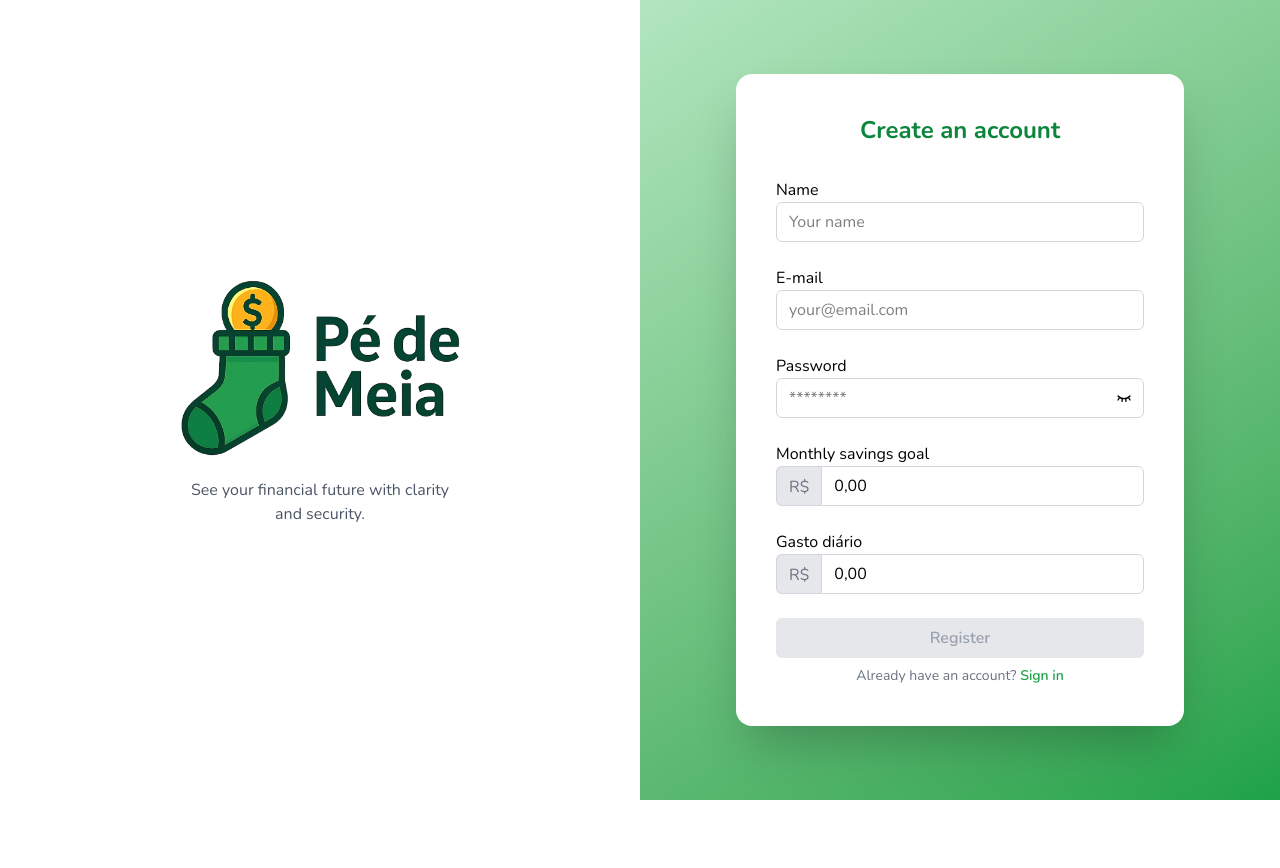
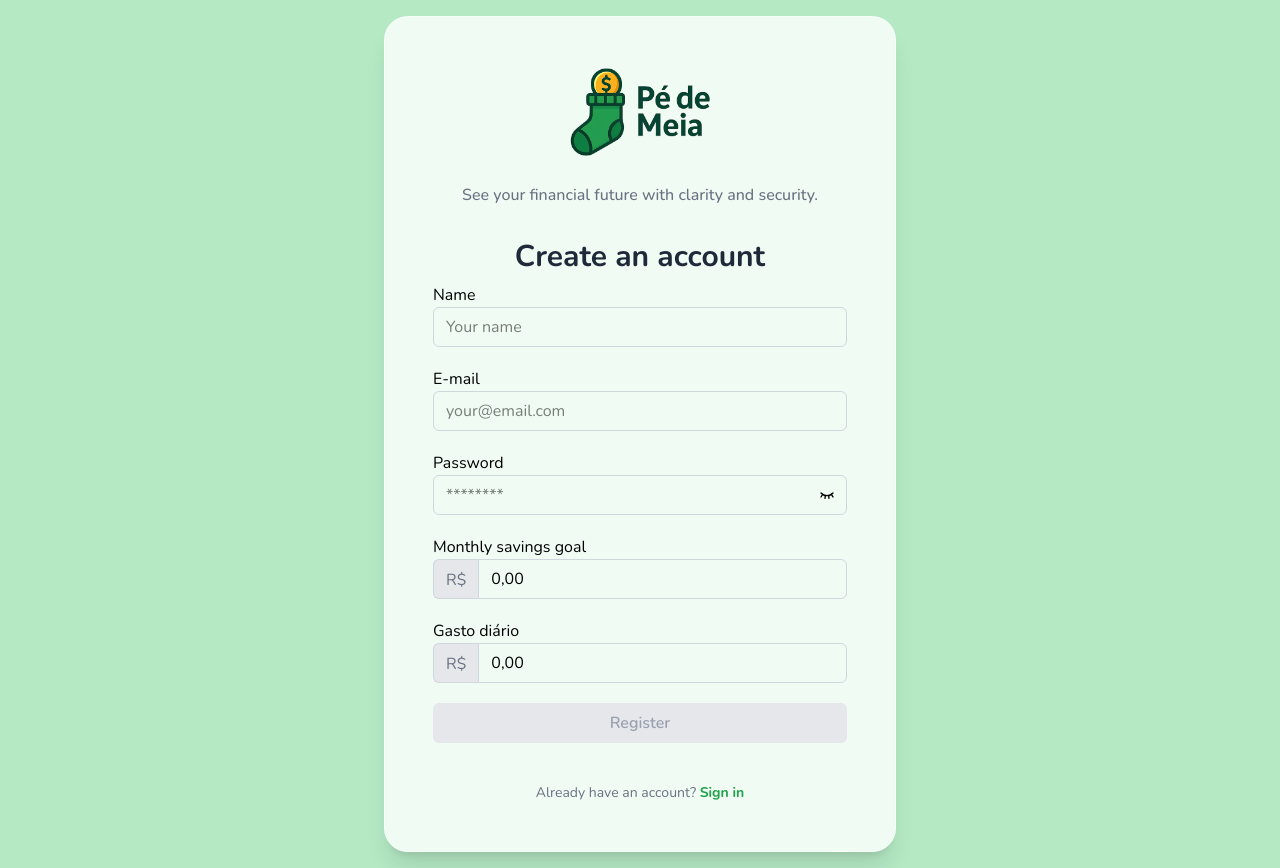
Before and after one commit to GuiPM001/pe-de-meia, a Next.js app: page /en/register in a window 1280 px wide. Before the commit the page ends 800 px from the top, so only its background shows below. Built offline with nearby package versions, Linux system fonts and the light colour scheme; no server answers.

Commit message:
refactor login and register page

```diff
--- a/app/[locale]/(public)/login/page.tsx
+++ b/app/[locale]/(public)/login/page.tsx
@@ -55,19 +55,32 @@ export default function Login() {
   };
 
   return (
-    <div className="flex flex-col lg:flex-row h-screen bg-gradient-to-br from-green-100 to-primary">
-      <div className="flex flex-col items-center justify-center p-8 bg-white lg:w-1/2">
-        <Image alt="Pé de meia logo" src={logo} width={384} height={188} />
-        <p className="text-gray-600 mt-4 max-w-xs text-center">{t("slogan")}</p>
+    <div className="min-h-screen flex items-center justify-center bg-green-hover p-4 relative overflow-hidden">
+
+
+      <div className="bg-white/80 backdrop-blur-xl rounded-3xl shadow-xl p-8 sm:p-12 w-full max-w-lg relative z-10 border border-white/50">
+        <div className="flex flex-col items-center mb-8">
+          <div className="w-48 mb-6">
+            <Image
+              alt="Pé de meia logo"
+              src={logo}
+              width={384}
+              height={188}
+              className="w-full h-auto"
+              priority
+            />
+          </div>
+          <p className="text-gray-500 font-medium text-center text-sm sm:text-base">
+            {t("slogan")}
+          </p>
         </div>
 
-      <div className="flex flex-1 items-center justify-center p-6 sm:p-10">
-        <div className="bg-white rounded-2xl shadow-2xl p-8 sm:p-10 w-full max-w-md">
-          <h2 className="text-2xl font-bold text-primary-dark text-center mb-8">
+        <div className="space-y-6">
+          <h2 className="text-3xl font-nunito font-bold text-gray-800 text-center mb-2">
             {t("login.title")}
           </h2>
 
-          <form onKeyDown={handleKeyDown} className="space-y-6">
+          <form onKeyDown={handleKeyDown} className="space-y-5">
             <Input
               label={t("login.email")}
               placeholder={t("login.emailPlaceholder")}
@@ -78,7 +91,6 @@ export default function Login() {
               onChange={handleForm}
             />
 
-            <div className="flex flex-col gap-3">
             <PasswordInput
               label={t("login.password")}
               placeholder="********"
@@ -87,27 +99,29 @@ export default function Login() {
               value={form.password}
               onChange={handleForm}
             />
-            </div>
 
             <Button
               type="button"
               onClick={submitLogin}
               disabled={loading || !form.email || !form.password}
-              className="w-full"
+              className="w-full py-3 text-lg mt-4 shadow-lg shadow-green-200 hover:shadow-green-300"
             >
               {loading ? t("loading") : t("login.button")}
             </Button>
           </form>
 
           {error && (
-            <span className="text-red-600 text-sm">{error.message}</span>
+            <div className="bg-red-50 text-red-600 px-4 py-3 rounded-xl text-sm font-medium text-center">
+              {error.message}
+            </div>
           )}
 
-          <p className="text-center text-gray-500 text-sm mt-4">
+          <div className="pt-4 text-center">
+            <p className="text-gray-500 text-sm">
               {t("login.register")}{" "}
               <a
                 href="register"
-              className="text-primary hover:underline font-semibold"
+                className="text-primary hover:text-green-600 font-bold hover:underline"
               >
                 {t("login.registerLink")}
               </a>
@@ -115,5 +129,6 @@ export default function Login() {
           </div>
         </div>
       </div>
+    </div>
   );
 }
--- a/app/[locale]/(public)/register/page.tsx
+++ b/app/[locale]/(public)/register/page.tsx
@@ -71,21 +71,30 @@ export default function Register() {
   };
 
   return (
-    <div className="flex h-screen bg-gradient-to-br from-green-100 to-primary">
-      <div className="flex flex-col w-1/2 bg-white items-center justify-center p-8">
-        <Image alt="Pé de meia logo" src={logo} width={384} height={188} />
-        <p className="text-gray-600 mt-4 max-w-72 text-wrap text-center">
+    <div className="min-h-screen flex items-center justify-center bg-green-hover p-4 relative overflow-hidden">
+      <div className="bg-white/80 backdrop-blur-xl rounded-3xl shadow-xl p-8 sm:p-12 w-full max-w-lg relative z-10 border border-white/50">
+        <div className="flex flex-col items-center mb-8">
+          <div className="w-48 mb-6">
+            <Image
+              alt="Pé de meia logo"
+              src={logo}
+              width={384}
+              height={188}
+              className="w-full h-auto"
+              priority
+            />
+          </div>
+          <p className="text-gray-500 font-medium text-center text-sm sm:text-base">
             {t('slogan')}
           </p>
         </div>
 
-      <div className="flex w-1/2 items-center justify-center p-8">
-        <div className="bg-white rounded-2xl shadow-2xl p-10 w-full max-w-md">
-          <h2 className="text-2xl font-bold text-primary-dark text-center mb-8">
+        <div className="space-y-6">
+          <h2 className="text-3xl font-nunito font-bold text-gray-800 text-center mb-2">
             {t('register.title')}
           </h2>
 
-          <form onKeyDown={handleKeyDown} className="space-y-6">
+          <form onKeyDown={handleKeyDown} className="space-y-5">
             <Input
               label={t('register.name')}
               placeholder={t('register.namePlaceholder')}
@@ -134,19 +143,24 @@ export default function Register() {
               type="button"
               onClick={submitRegister}
               disabled={loading || !form.name || !form.email || !form.password}
+              className="w-full py-3 text-lg mt-4 shadow-lg shadow-green-200 hover:shadow-green-300 transition-all"
             >
               {loading ? t('loading') : t('register.button')}
             </Button>
           </form>
+
           {error && (
-            <span className="text-red-600 text-sm">{error.message}</span>
+            <div className="bg-red-50 text-red-600 px-4 py-3 rounded-xl text-sm font-medium text-center">
+              {error.message}
+            </div>
           )}
 
-          <p className="text-center text-gray-500 text-sm mt-2">
+          <div className="pt-4 text-center">
+            <p className="text-gray-500 text-sm">
               {t('register.login')}
               <a
                 href="login"
-              className="text-primary hover:underline font-semibold"
+                className="text-primary hover:text-green-600 font-bold hover:underline transition-colors"
               >
                 {t('register.loginLink')}
               </a>
@@ -154,5 +168,6 @@ export default function Register() {
           </div>
         </div>
       </div>
+    </div>
   );
 }
```
Lines whose indentation alone changed are shown as unchanged.
